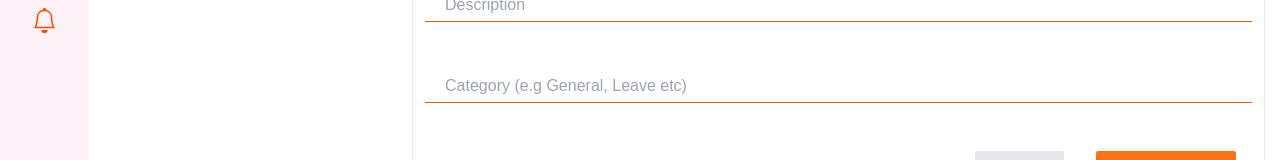
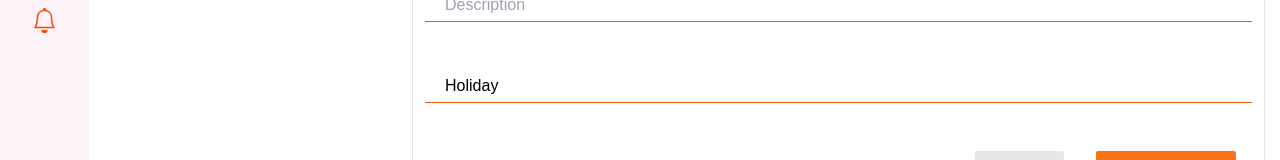
Before and after one commit to AlausaKabir/orangeGroup_Group2_Frontend, a React (Create React App) app in the folder connect-us/: page /dashboard/news in a window 1280 px wide. Both pictures are taken after a click on the button "Create News". Shown: the part 213-373 px from the top of the page. Built offline with nearby package versions, Linux system fonts and the light colour scheme; no server answers.

Commit message:
updated fully

```diff
--- a/connect-us/src/layout/CreateNewsModal.js
+++ b/connect-us/src/layout/CreateNewsModal.js
@@ -8,7 +8,7 @@ function CreateNewsModal() {
     const [newsData, setNewsData] = useState({
       title: "",
       content: "",
-      category: ""
+      category: "Holiday"
     })
     const retrievedKey = localStorage.getItem('accessToken')
     const headers = {
@@ -50,8 +50,7 @@ function CreateNewsModal() {
               document.getElementById('modal').classList.add("hidden")
               setNewsData({
                 title: "",
-                content: "",
-                category: ""
+                content: ""
           })
               console.log("Response", response.data)
 
@@ -106,10 +105,9 @@ function CreateNewsModal() {
                 />
                 <input
                   value={newsData.category}
-                  onChange={handleInputChange}
                   type="text"
                   name="category"
-                  placeholder="Category (e.g General, Leave etc)"
+                  placeholder="Category (Holiday)"
                   required
                   className="border-b border-orange-600 w-full py-1 mt-12 px-5 outline-none"
                 />
```
